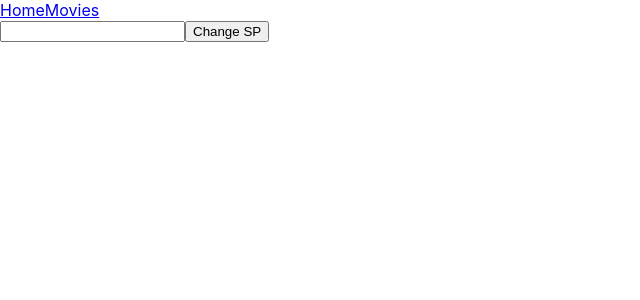
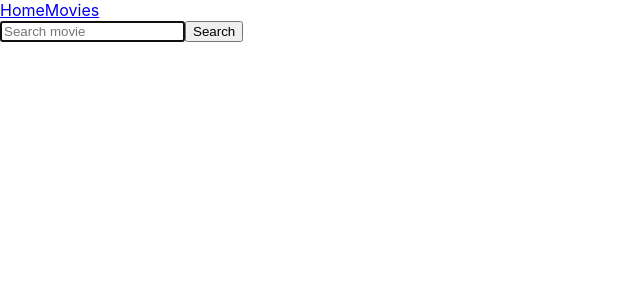
Before and after one commit to bakmaiev/goit-react-hw-05-movies, a React (Create React App) app: page /goit-react-hw-05-movies/movies in a window 1280 px wide. Shown: the top 300 px of the page, without its empty margins (0-640 px from the left). Built offline with nearby package versions, Linux system fonts and the light colour scheme.

Commit message:
Add new changes

```diff
--- a/src/pages/Movies.jsx
+++ b/src/pages/Movies.jsx
@@ -1,15 +1,20 @@
+import SearchForm from 'components/SearchForm/SearchForm';
 import React, { useEffect, useState } from 'react';
-import { Link, useSearchParams } from 'react-router-dom';
+import { Link, useLocation, useSearchParams } from 'react-router-dom';
 import { getMoviesByQuery } from 'services';
 
 const Movies = () => {
   const [searchParams, setSearchParams] = useSearchParams();
   const [moviesByQuery, setMoviesByQuery] = useState(null);
-  const [value, setValue] = useState('');
+  const location = useLocation();
+  console.log(location);
 
   const query = searchParams.get('query') ?? '';
 
   useEffect(() => {
+    if (!query) {
+      return;
+    }
     const getData = async () => {
       const { data } = await getMoviesByQuery(query);
       setMoviesByQuery(data.results);
@@ -18,25 +23,24 @@ const Movies = () => {
     query && getData();
   }, [query]);
 
+  const handleSubmitForm = e => {
+    e.preventDefault();
+    const form = e.target;
+    const { value } = form.elements.query;
+    setSearchParams(value ? { query: value } : {});
+    form.reset();
+  };
+
   return (
     <>
-      <div>
-        <input type="text" onChange={e => setValue(e.target.value.trim())} />
-        <button
-          onClick={() => {
-            setSearchParams(value ? { query: value } : {});
-          }}
-        >
-          Change SP
-        </button>
-      </div>
+      <SearchForm onSubmit={handleSubmitForm} />
       {moviesByQuery && (
         <div>
           <ul>
             {moviesByQuery.map(movie => {
               return (
                 <li key={movie.id}>
-                  <Link to={`movies/${movie.id}`}>
+                  <Link to={`${movie.id}`} state={{ from: location }}>
                     {movie.title ?? movie.name}
                   </Link>
                 </li>
```
